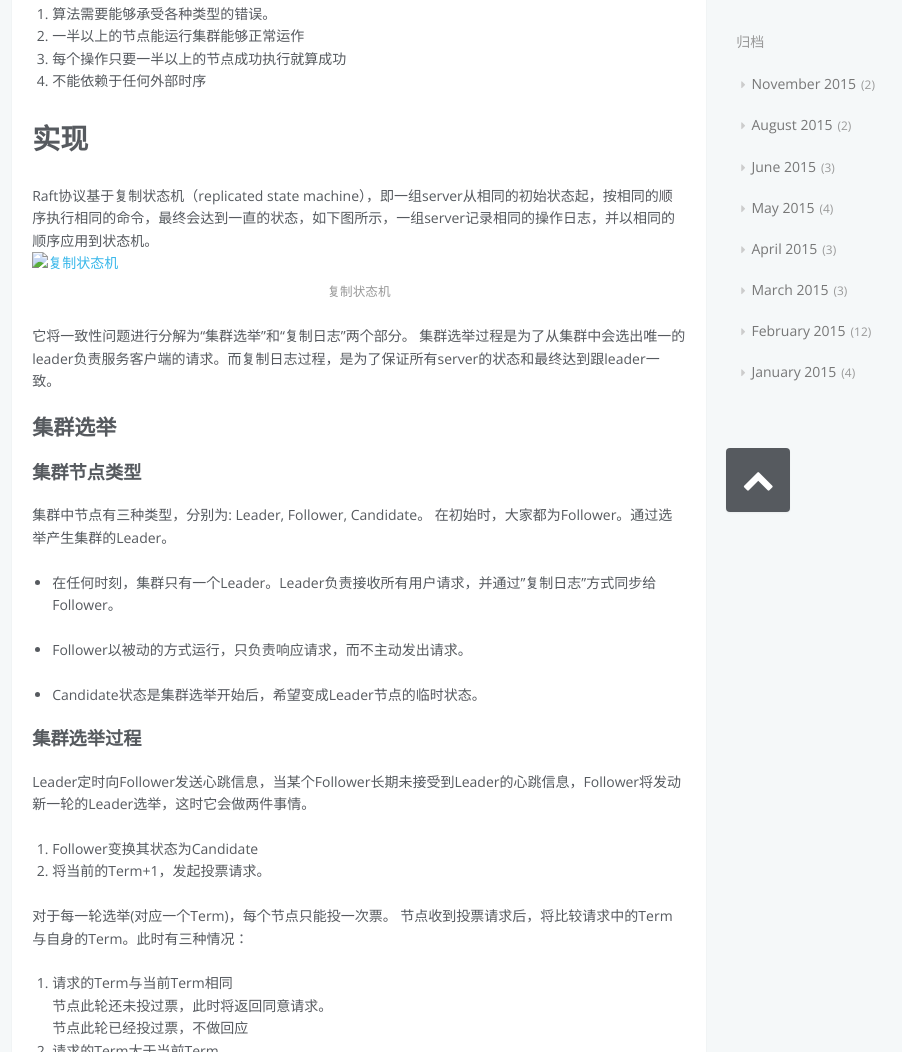
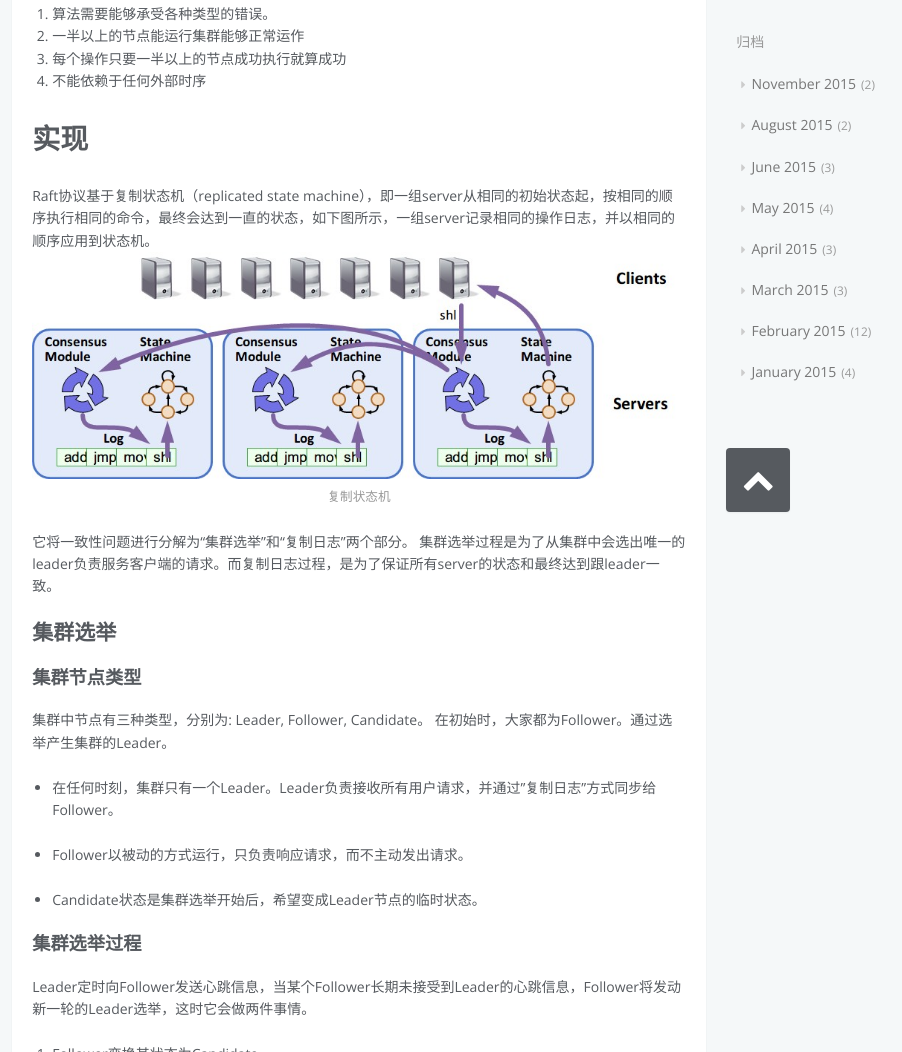
Before and after one commit to senarukana/senarukana.github.io, a plain HTML site: page 2015/06/13/raft/index.html in a window 1280 px wide. Shown: the part 708-1760 px from the top of the page, without its empty margins (128-1030 px from the left). Drawn offline with nearby package versions, Linux system fonts and the light colour scheme.

Commit message:
Site updated: 2015-11-26 16:11:52

```diff
--- a/2015/06/13/raft/index.html
+++ b/2015/06/13/raft/index.html
@@ -11,13 +11,13 @@
 <meta property="og:url" content="http://yoursite.com/2015/06/13/raft/index.html">
 <meta property="og:site_name" content="Zhe Li's Blog">
 <meta property="og:description" content="简介在分布式系统中，一个经典的问题是如何高效、可靠的保证运行集群中各个节点数据保持一致。Paxos算法是解决该问题中最广为人知的算法，它由Lamport提出，但由于其描述的较为晦涩，同时存在多处省略，在实现过程中往往有很多细节难于处理，在工程中存在许多类似而又不统一的实现。ZooKeeper使用的Zab算法实际上和Paxos存在很多地方的不同。Raft算法是由Stanford教授提出为了帮助学生理">
-<meta property="og:image" content="http://yoursite.com/image/replicate_state_machine.jpg">
+<meta property="og:image" content="http://yoursite.com/image/replicated_state_machine.jpg">
 <meta property="og:image" content="http://yoursite.com/image/raft_election.png">
 <meta property="og:image" content="http://yoursite.com/image/raft_data_structure.png">
 <meta property="og:image" content="http://yoursite.com/image/raft_log_append.png">
 <meta property="og:image" content="http://yoursite.com/image/raft_split_brain.png">
 <meta property="og:image" content="http://yoursite.com/image/raft_config_change.png">
-<meta property="og:updated_time" content="2015-11-26T08:08:47.000Z">
+<meta property="og:updated_time" content="2015-11-26T08:11:31.000Z">
 <meta name="twitter:card" content="summary">
 <meta name="twitter:title" content="raft">
 <meta name="twitter:description" content="简介在分布式系统中，一个经典的问题是如何高效、可靠的保证运行集群中各个节点数据保持一致。Paxos算法是解决该问题中最广为人知的算法，它由Lamport提出，但由于其描述的较为晦涩，同时存在多处省略，在实现过程中往往有很多细节难于处理，在工程中存在许多类似而又不统一的实现。ZooKeeper使用的Zab算法实际上和Paxos存在很多地方的不同。Raft算法是由Stanford教授提出为了帮助学生理">
@@ -122,7 +122,7 @@
 <li>每个操作只要一半以上的节点成功执行就算成功</li>
 <li>不能依赖于任何外部时序</li>
 </ol>
-<h1 id="实现">实现</h1><p>Raft协议基于复制状态机（replicated state machine），即一组server从相同的初始状态起，按相同的顺序执行相同的命令，最终会达到一直的状态，如下图所示，一组server记录相同的操作日志，并以相同的顺序应用到状态机。<br><img src="/image/replicate_state_machine.jpg" alt="复制状态机"></p>
+<h1 id="实现">实现</h1><p>Raft协议基于复制状态机（replicated state machine），即一组server从相同的初始状态起，按相同的顺序执行相同的命令，最终会达到一直的状态，如下图所示，一组server记录相同的操作日志，并以相同的顺序应用到状态机。<br><img src="/image/replicated_state_machine.jpg" alt="复制状态机"></p>
 <p>它将一致性问题进行分解为“集群选举”和“复制日志”两个部分。 集群选举过程是为了从集群中会选出唯一的leader负责服务客户端的请求。而复制日志过程，是为了保证所有server的状态和最终达到跟leader一致。</p>
 <h2 id="集群选举">集群选举</h2><h3 id="集群节点类型">集群节点类型</h3><p>集群中节点有三种类型，分别为: Leader, Follower, Candidate。 在初始时，大家都为Follower。通过选举产生集群的Leader。</p>
 <ul>
```
Also changed, not shown: index.html (+1 -1 lines).
